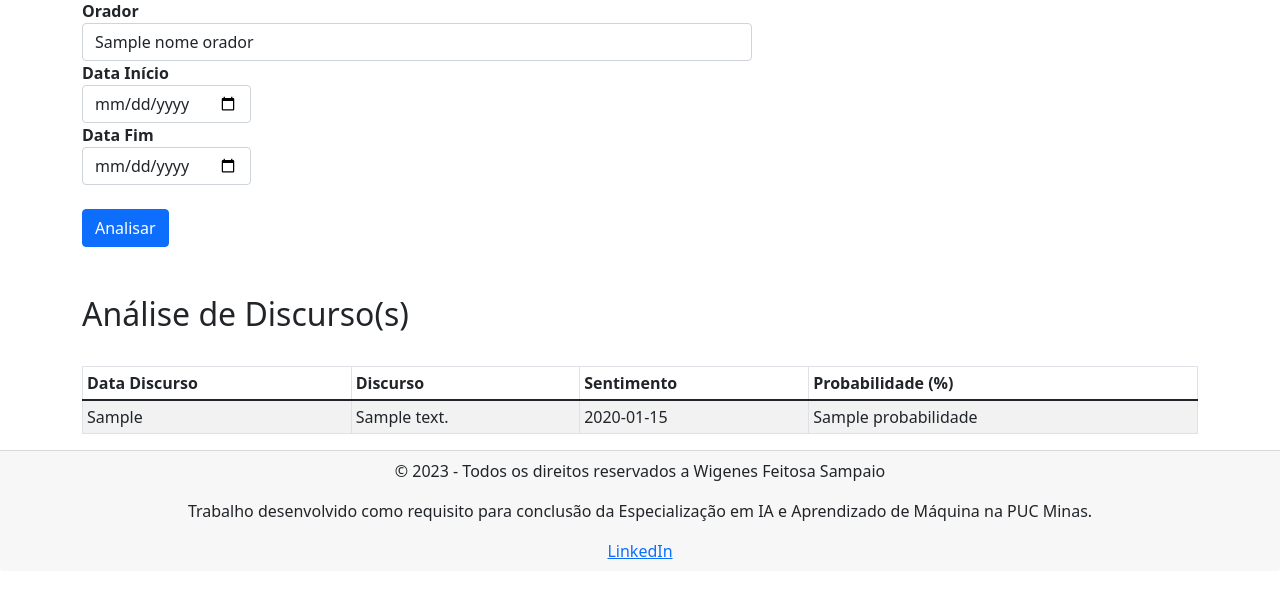
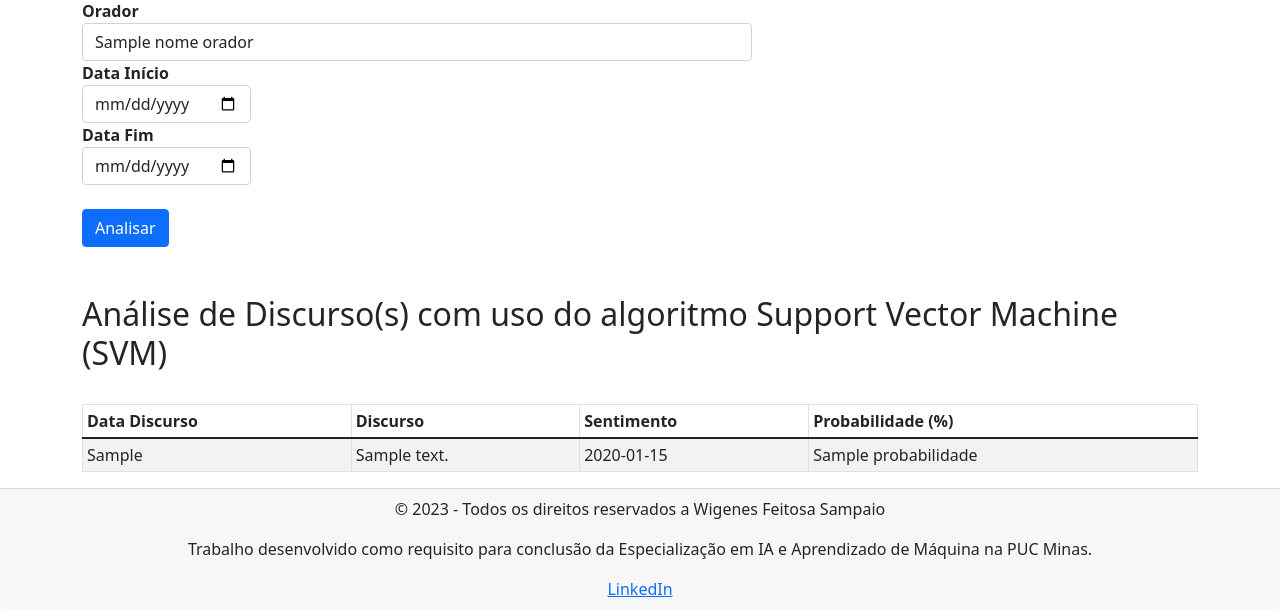
Before and after one commit to wigenesfs/pos-ia-ml-2021-puc-minas, a Flask app: template templates/result_svm.html in a window 1280 px wide. Shown: the part 98-710 px from the top of the page. Run offline with Flask 3, Linux system fonts and the light colour scheme; the template is opened without the code that fills it: most values are stand-ins (such as "Sample title", 1, 10 or a date in 2020); parts of the project's set-up code (start-up, migrations or seed data) failed here and were passed over.

Commit message:
Ajustes no texto dos arquivos result_svm.html e result_bert.html.

```diff
--- a/templates/result_bert.html
+++ b/templates/result_bert.html
@@ -24,7 +24,7 @@
 
 {% if results %}
 
-<h2>Análise de Discurso(s)</h2>
+<h2>Análise de Discurso(s) com uso de modelo BERT pré-treinado</h2>
 <br>
 <table class="table table-striped table-responsive table-bordered">
     <thead class="thead-default">
--- a/templates/result_svm.html
+++ b/templates/result_svm.html
@@ -24,7 +24,7 @@
 
 {% if results %}
 
-<h2>Análise de Discurso(s)</h2>
+<h2>Análise de Discurso(s) com uso do algoritmo Support Vector Machine (SVM)</h2>
 <br>
 <table class="table table-sm table-striped table-responsive table-bordered table-hover">
     <thead class="thead-default">
```
